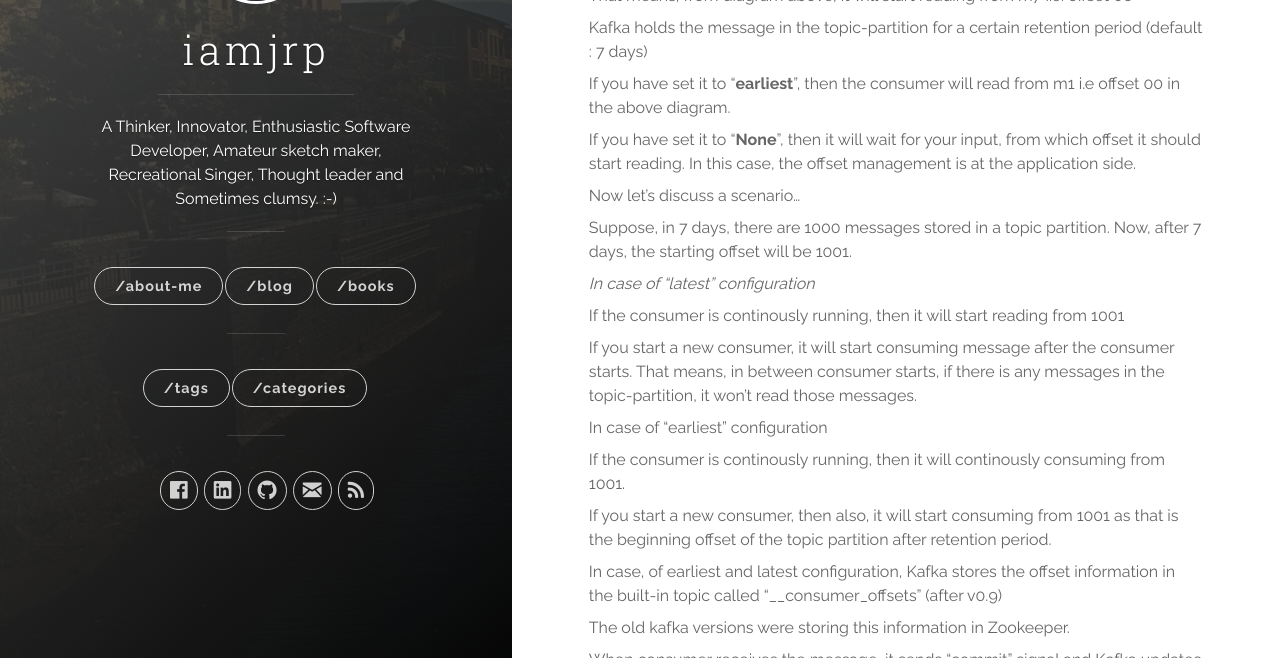
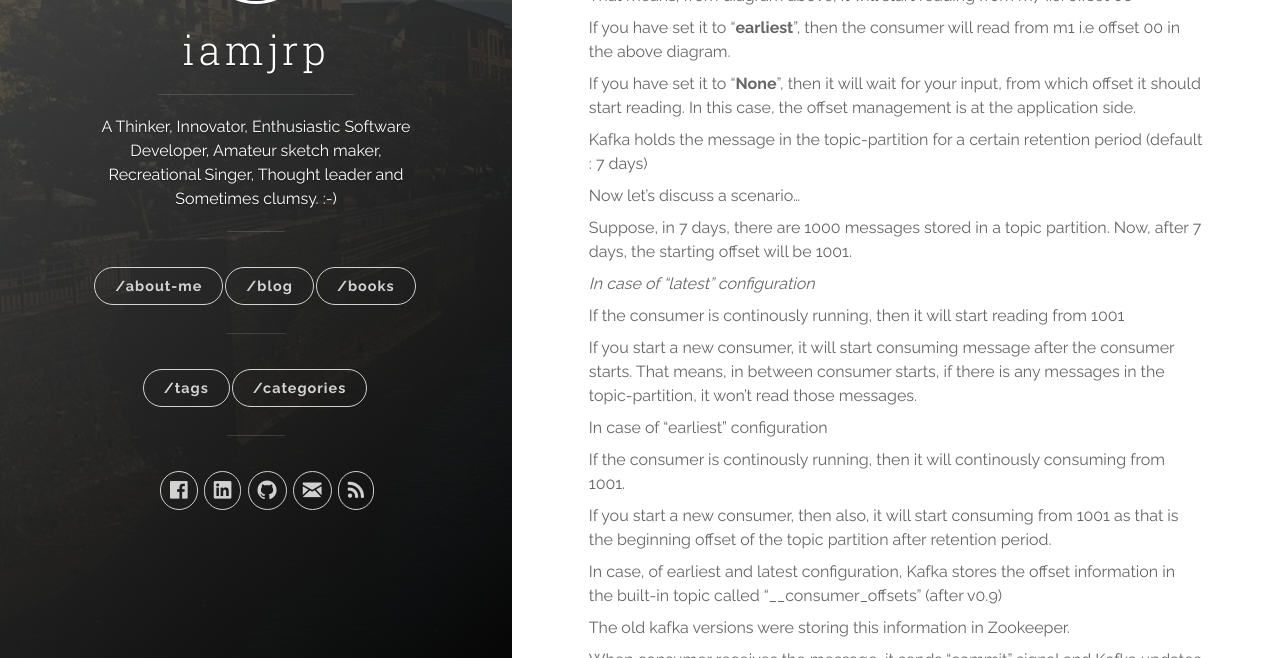
Before and after one commit to jrphub/jrphub.github.io, a Jekyll site: the page built from _posts/2020-01-09-kafka-offset-consumption.markdown, in a window 1280 px wide and 900 px high, scrolled down 357 px, cut to the strip 242-900 px from the top of the window. Built offline with Jekyll 4.4.1, drawn with Linux system fonts in a browser that asks for light colours; nearby versions of some CDN libraries; a script that is not in the unit is left out; comment, search, counter and statistics services are not loaded.

```diff
--- a/_posts/2020-01-09-kafka-offset-consumption.markdown
+++ b/_posts/2020-01-09-kafka-offset-consumption.markdown
@@ -18,11 +18,11 @@ This is decided by the configuration called "**auto.offset.reset**".
 
 That means, from diagram above, it will start reading from m7 i.e. offset 06
 
-Kafka holds the message in the topic-partition for a certain retention period (default : 7 days)
-
 If you have set it to "**earliest**", then the consumer will read from m1 i.e offset 00 in the above diagram.
 
 If you have set it to "**None**", then it will wait for your input, from which offset it should start reading. In this case, the offset management is at the application side.
+
+Kafka holds the message in the topic-partition for a certain retention period (default : 7 days)
 
 Now let's discuss a scenario...
 
```
